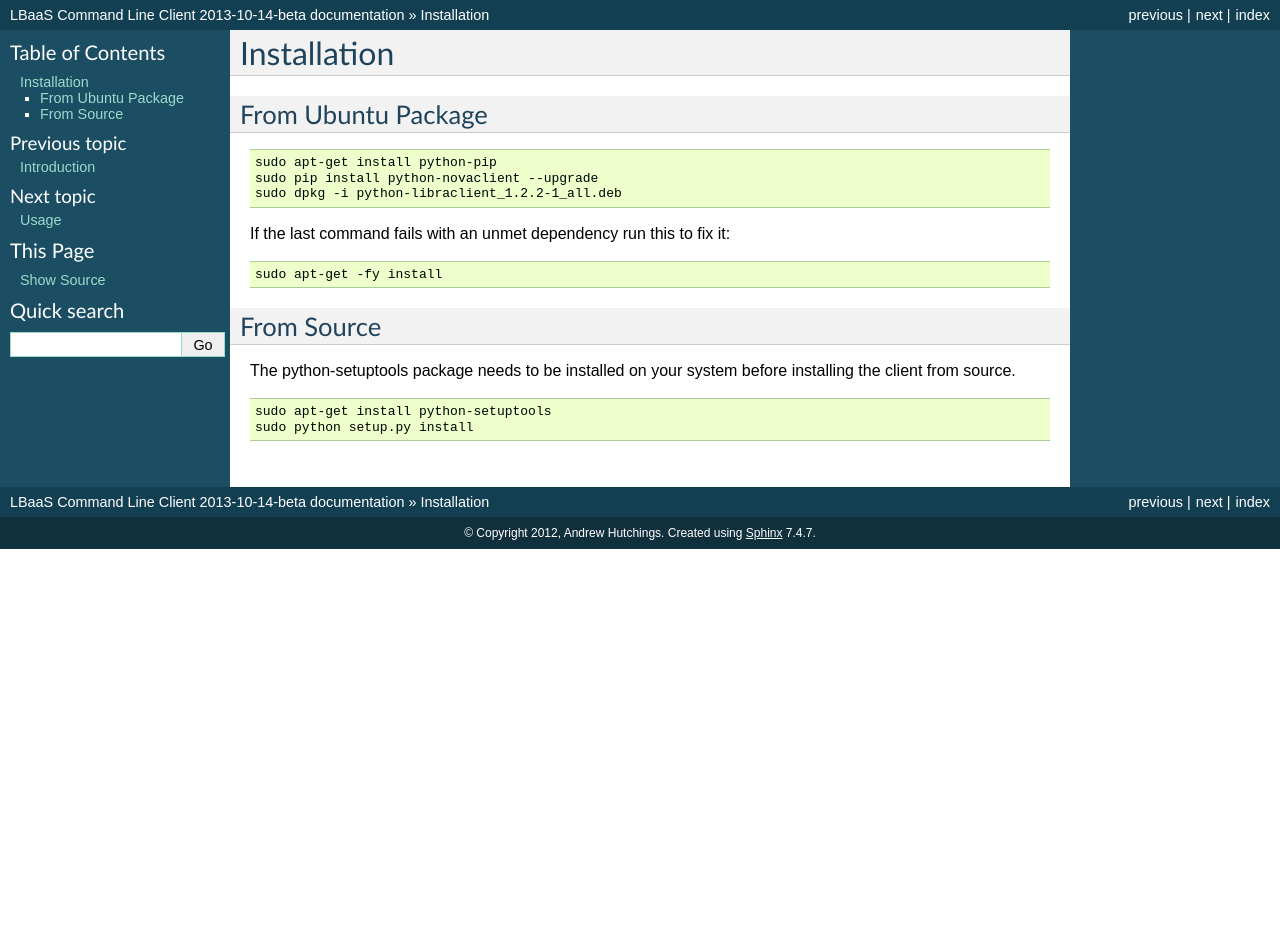
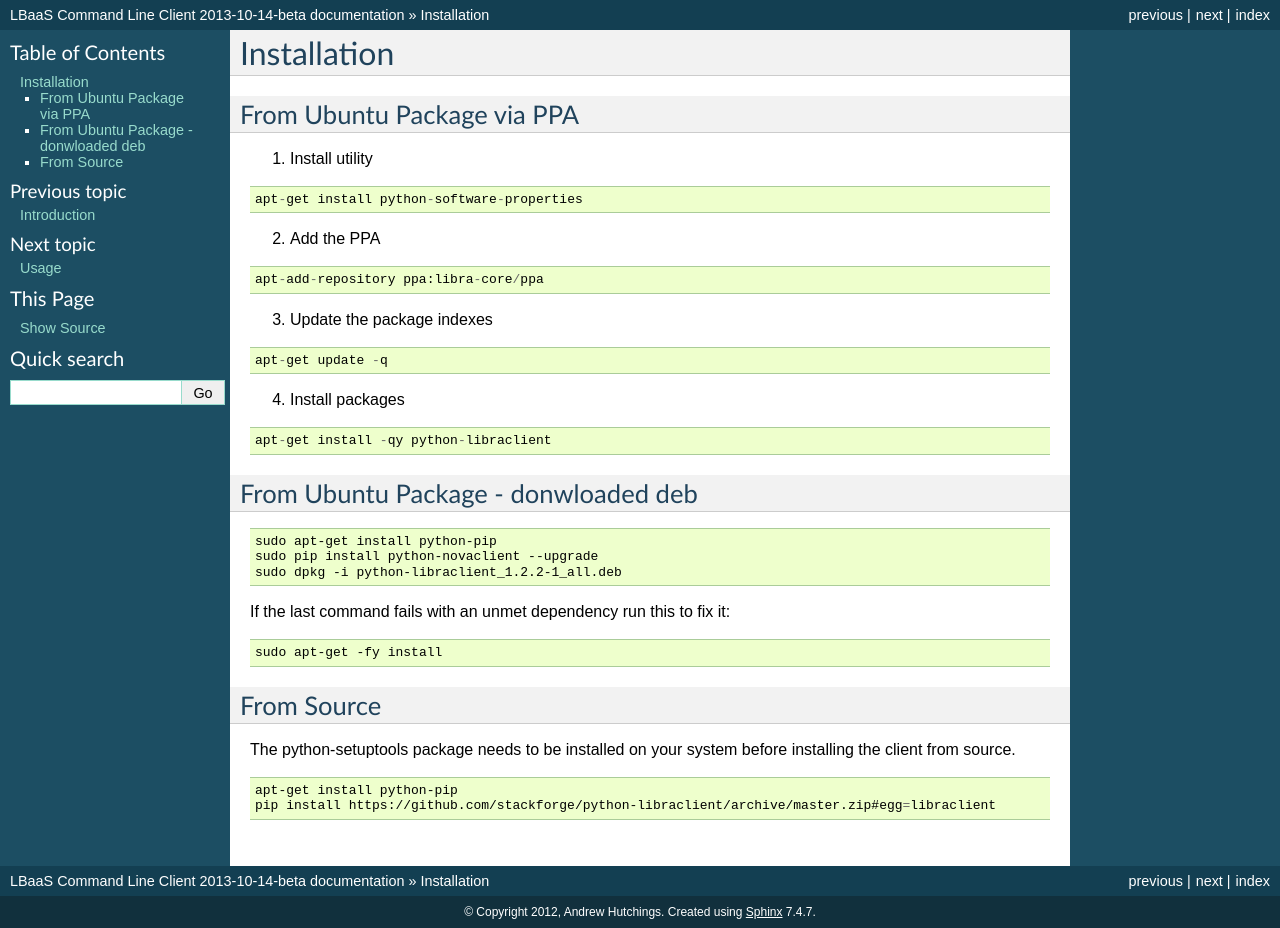
Before and after one commit to stackforge/python-libraclient, a Sphinx documentation site: the page built from doc/installation.rst, in a window 1280 px wide. Built offline with Sphinx 7.4.7, drawn with Linux system fonts in a browser that asks for light colours; before the commit the page ends 900 px from its top, so only the background shows below that.

Commit message:
[DOC] Improved installation instructions
Change-Id: I307d63c2a758b1715f4c8ce9b243ad9877479a02

```diff
--- a/doc/installation.rst
+++ b/doc/installation.rst
@@ -1,8 +1,35 @@
 Installation
 ============
 
-From Ubuntu Package
--------------------
+From Ubuntu Package via PPA
+---------------------------
+
+1. Install utility
+
+::
+
+    apt-get install python-software-properties
+
+2. Add the PPA
+
+::
+
+    apt-add-repository ppa:libra-core/ppa
+
+3. Update the package indexes
+
+::
+
+    apt-get update -q
+
+4. Install packages
+
+::
+
+    apt-get install -qy python-libraclient
+
+From Ubuntu Package - donwloaded deb
+------------------------------------
 
 .. code-block:: bash
 
@@ -16,6 +43,7 @@ If the last command fails with an unmet dependency run this to fix it:
 
    sudo apt-get -fy install
 
+
 From Source
 -----------
 
@@ -24,5 +52,5 @@ installing the client from source.
 
 .. code-block:: bash
 
-   sudo apt-get install python-setuptools
-   sudo python setup.py install
+    apt-get install python-pip
+    pip install https://github.com/stackforge/python-libraclient/archive/master.zip#egg=libraclient
```
